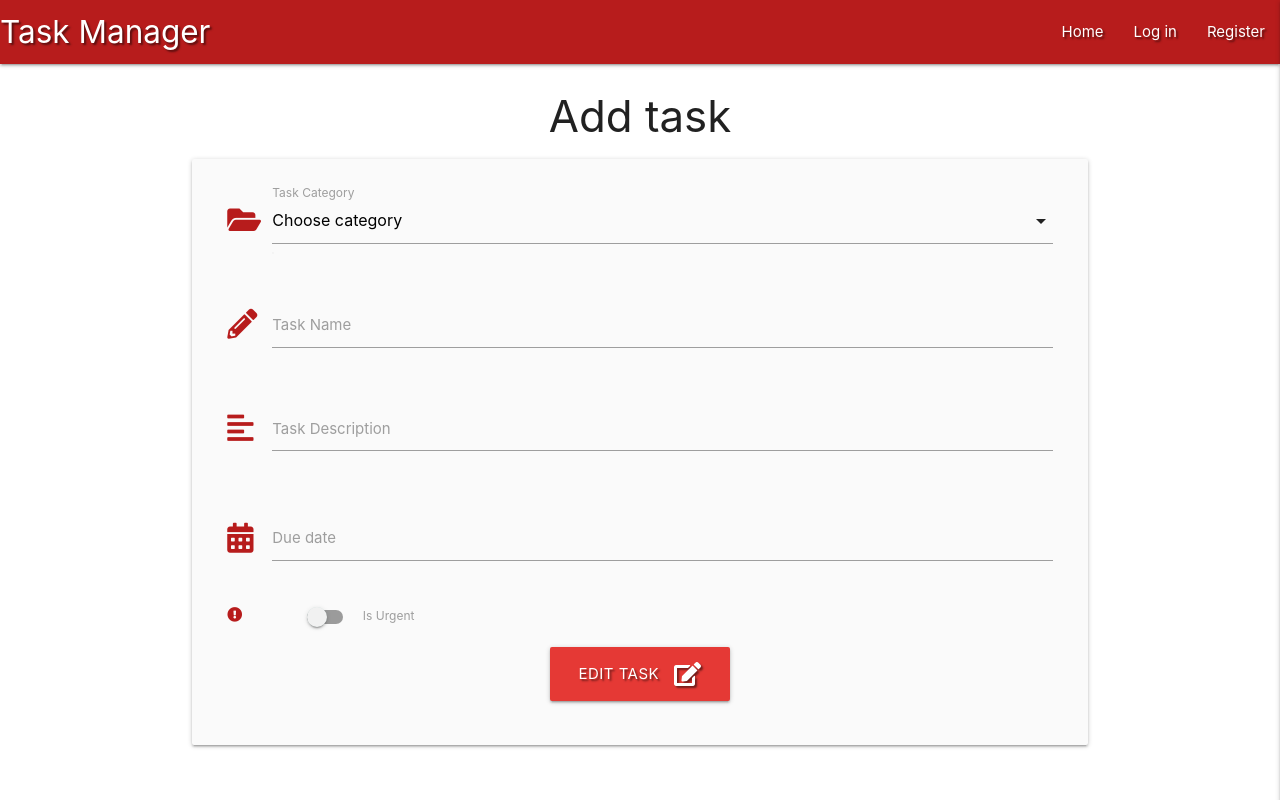
After one commit to CatherineTrevor/flask-task-manager-project, a Flask app: template templates/edit_task.html in a window 1280 px wide. The commit adds this page. Run offline with Flask 2, Linux system fonts and the light colour scheme; the template is opened without the code that fills it, so the values that code supplies are empty; some libraries are stand-ins or nearby versions.

Commit message:
wire up task edit button

```diff
--- a/app.py
+++ b/app.py
@@ -119,6 +119,15 @@ def add_task():
     return render_template("add_task.html", categories=categories)
 
 
+@app.route("/edit_task/<task_id>", methods=["GET", "POST"])
+def edit_task(task_id):
+    task = mongo.db.tasks.find_one({"_id": ObjectId(task_id)})
+
+    categories = mongo.db.categories.find().sort("category_name", 1)
+    return render_template("edit_task.html", task=task, categories=categories)
+
+
+
 if __name__ == "__main__":
     app.run(host=os.environ.get("IP"),
             port=int(os.environ.get("PORT")),
--- /dev/null
+++ b/templates/edit_task.html
@@ -0,0 +1,65 @@
+{% extends "base.html" %}
+{% block content %}
+
+<h3 class="center-align">Add task</h3>
+
+  <div class="row card-panel grey lighten-5">
+    <form class="col s12" method="POST" action="{{ url_for('edit_task', task_id=task._id) }}">
+        <div class="row">
+            <div class="input-field col s12">
+                <i class="fas fa-folder-open prefix red-text text-darken-4" minlength="5" maxlength="15"></i>
+                <select id="category_name" name="category_name" class="validate" required>
+                    <option value="" disabled selected>Choose category</option>
+                    {% for category in categories %}
+                        <option value="{{ category.category_name }}">{{ category.category_name }}</option>
+                    {% endfor %}
+                </select>
+                <label id="category_name">Task Category</label>
+            </div>
+        </div>
+      <div class="row">
+        <div class="input-field col s12">
+            <i class="fas fa-pencil-alt prefix red-text text-darken-4" minlength="5" maxlength="15"></i>
+            <input id="task_name" name="task_name" type="text" class="validate" required>
+            <label for="task_name">Task Name</label>
+        </div>
+      </div>
+        <div class="row">
+            <div class="input-field col s12">
+                <i class="fas fa-align-left prefix red-text text-darken-4 prefix"></i>
+                <textarea id="task_description" name="task_description" minlength="5" class="materialize-textarea validate" required></textarea>
+                <label for="task_description">Task Description</label>
+            </div>
+        </div>
+        <div class="row">
+            <div class="input-field col s12">
+                <i class="fas fa-calendar-alt prefix red-text text-darken-4"></i>
+                <input id="due_date" name="due_date" type="text" class="datepicker validate" required>
+                <label for="due_date">Due date</label>
+            </div>
+          </div>
+        <div class="row">
+            <div class="input-filed col s12">
+                <!-- Switch -->
+                <div class="switch">
+                    <i class="fas fa-exclamation-circle prefix red-text text-darken-4"></i>
+                    <label for="is_urgent">
+                        <input type="checkbox" id="is_urgent" name="is_urgent">
+                        <span class="lever"></span>
+                        Is Urgent
+                    </label>
+                </div>
+            </div>
+        </div>
+        <div class="row">
+            <div class="col s12 center-align">
+                <button type="submit" class="btn-large red darken-1 text-shadow">
+                    Edit Task <i class="fas fa-edit right"></i>
+                </button>
+            </div>
+        </div>
+    </form>
+  </div>
+
+
+{% endblock %}
--- a/templates/tasks.html
+++ b/templates/tasks.html
@@ -8,7 +8,7 @@
                 <div class="col s3">
                     <i class="fas fa-caret-down"></i>
                     <a href="" class="btn-small green accent-4">Done</a>
-                    <a href="" class="btn-small blue accent-4">Edit</a>
+                    <a href="{{ url_for('edit_task', task_id=task._id) }}" class="btn-small blue accent-4">Edit</a>
                 </div>
                 <div class="col s9">
                     <strong>{{ task.task_name }}</strong> : {{ task.due_date }}
```
